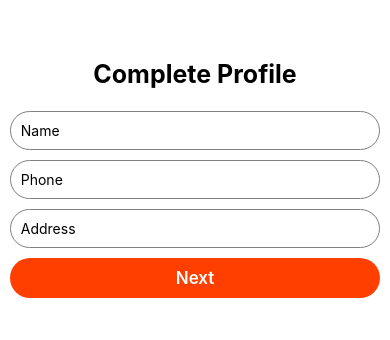
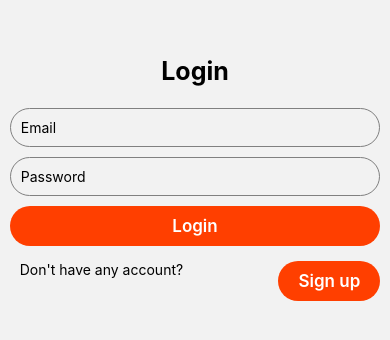
Before and after one commit to LovepreetSinghcoder/EasyEat, a React Native app: screen /Login in a window 390 px wide. Shown: the part 250-590 px from the top of the page. Built offline with nearby package versions, Linux system fonts and the light colour scheme.

Commit message:
6th Episode

```diff
--- a/App.js
+++ b/App.js
@@ -3,15 +3,17 @@ import { StyleSheet, Text, View } from 'react-native';
 import LoginScreen from './src/LoginSignupScreen/LoginScreen';
 import SignupScreen from './src/LoginSignupScreen/SignupScreen';
 import SignupNextScreen from './src/LoginSignupScreen/SignupNextScreen';
+import AppNav from './src/Navigation/AppNav';
 
 export default function App() {
   return (
     <View style={styles.container}>
       {/* <Text>Open up App.js to start working on your app!</Text> */}
-      <StatusBar style="auto" />
+      {/* <StatusBar style="auto" /> */}
       {/* <LoginScreen /> */}
       {/* <SignupScreen/> */}
-      <SignupNextScreen/>
+      {/* <SignupNextScreen/> */}
+      <AppNav/>
     </View>
   );
 }
@@ -19,8 +21,8 @@ export default function App() {
 const styles = StyleSheet.create({
   container: {
     flex: 1,
-    backgroundColor: '#fff',
-    alignItems: 'center',
-    justifyContent: 'center',
+    // backgroundColor: '#fff',
+    // alignItems: 'center',
+    // justifyContent: 'center',
   },
 });
--- a/package.json
+++ b/package.json
@@ -9,6 +9,9 @@
     "web": "expo start --web"
   },
   "dependencies": {
+    "@react-navigation/native": "^6.1.7",
+    "@react-navigation/native-stack": "^6.9.13",
+    "@react-navigation/stack": "^6.3.17",
     "expo": "~49.0.8",
     "expo-status-bar": "~1.6.0",
     "react": "18.2.0",
--- a/src/LoginSignupScreen/LoginScreen.js
+++ b/src/LoginSignupScreen/LoginScreen.js
@@ -1,7 +1,7 @@
 import { StatusBar, StyleSheet, Text, TextInput, TouchableOpacity, View } from 'react-native'
 import React from 'react'
 
-const LoginScreen = () => {
+const LoginScreen = ({navigation}) => {
     return (
         <View style={styles.container}>
             <StatusBar backgroundColor={'#FF3F00'} />
@@ -34,7 +34,7 @@ const LoginScreen = () => {
                     padding: 10,
                     elevation: 2
                 }} >
-                    <TouchableOpacity>
+                    <TouchableOpacity onPress={() => navigation.navigate('SignUp')}>
                         <Text style={{
                             fontSize: 17,
                             fontWeight: '600',
--- a/src/LoginSignupScreen/SignupScreen.js
+++ b/src/LoginSignupScreen/SignupScreen.js
@@ -1,7 +1,7 @@
 import { StyleSheet, Text, View, StatusBar, TextInput, TouchableOpacity } from 'react-native'
 import React from 'react'
 
-const SignupScreen = () => {
+const SignupScreen = ({navigation}) => {
     return (
         <View style={styles.container}>
             <StatusBar backgroundColor={'#FF3F00'} />
@@ -39,7 +39,7 @@ const SignupScreen = () => {
                     padding: 10,
                     elevation: 2
                 }} >
-                    <TouchableOpacity>
+                    <TouchableOpacity onPress={() => navigation.navigate('Login')}>
                         <Text style={{
                             fontSize: 17,
                             fontWeight: '600',
--- /dev/null
+++ b/src/Navigation/AppNav.js
@@ -0,0 +1,17 @@
+import { StyleSheet, Text, View } from 'react-native'
+import React from 'react'
+import AppStack from './AppStack'
+import AuthStack from './AuthStack'
+
+const AppNav = () => {
+  return (
+    <>
+     {/* <AppStack/> */}
+     <AuthStack/>
+    </>
+  )
+}
+
+export default AppNav
+
+const styles = StyleSheet.create({})
--- /dev/null
+++ b/src/Navigation/AppStack.js
@@ -0,0 +1,20 @@
+import { StyleSheet, Text, View } from 'react-native'
+import React from 'react'
+import { createNativeStackNavigator } from '@react-navigation/native-stack';
+import { NavigationContainer } from '@react-navigation/native';
+const Stack = createNativeStackNavigator();
+
+const AppStack = () => {
+    return (
+        <Stack.Navigator>
+          {/* <Stack.Screen name="Home" component={Home} />
+          <Stack.Screen name="Notifications" component={Notifications} />
+          <Stack.Screen name="Profile" component={Profile} />
+          <Stack.Screen name="Settings" component={Settings} /> */}
+        </Stack.Navigator>
+      );
+}
+
+export default AppStack
+
+const styles = StyleSheet.create({})
--- /dev/null
+++ b/src/Navigation/AuthStack.js
@@ -0,0 +1,26 @@
+import { StyleSheet, Text, View } from 'react-native'
+import React from 'react'
+import { createNativeStackNavigator } from '@react-navigation/native-stack';
+import { NavigationContainer } from '@react-navigation/native';
+import LoginScreen from '../LoginSignupScreen/LoginScreen';
+import SignupScreen from '../LoginSignupScreen/SignupScreen';
+import SignupNextScreen from '../LoginSignupScreen/SignupNextScreen';
+const Stack = createNativeStackNavigator();
+
+const AuthStack = () => {
+    return (
+        <NavigationContainer>
+            <Stack.Navigator initialRouteName='Login'>
+                <Stack.Screen name="Login" component={LoginScreen} options={{headerShown: false}} />
+                <Stack.Screen name="SignUp" component={SignupScreen} options={{headerShown: false}}/>
+                <Stack.Screen name="SignUpNext" component={SignupNextScreen} options={{headerShown: false}}/>
+
+
+            </Stack.Navigator>
+        </NavigationContainer>
+    );
+}
+
+export default AuthStack
+
+const styles = StyleSheet.create({})
```
Also changed, not shown: 1 other file (tests, documents, lock files or other folders).
